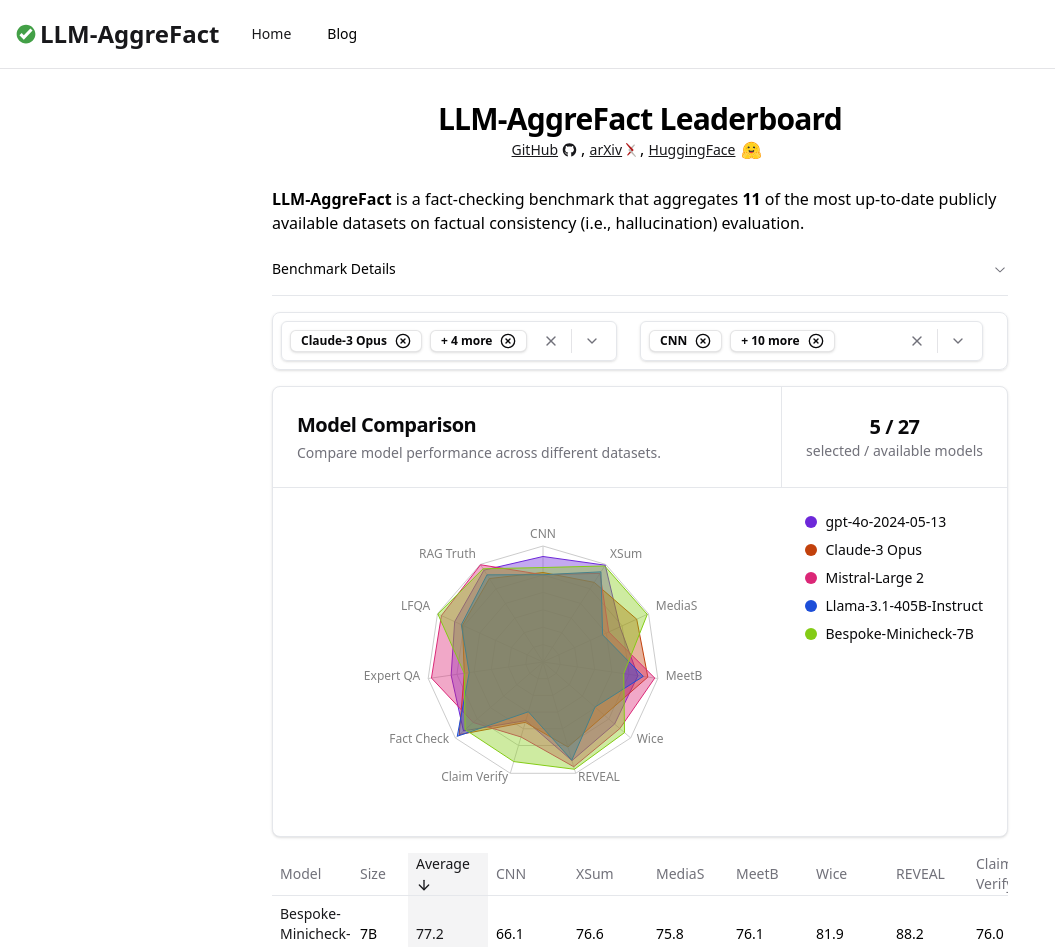
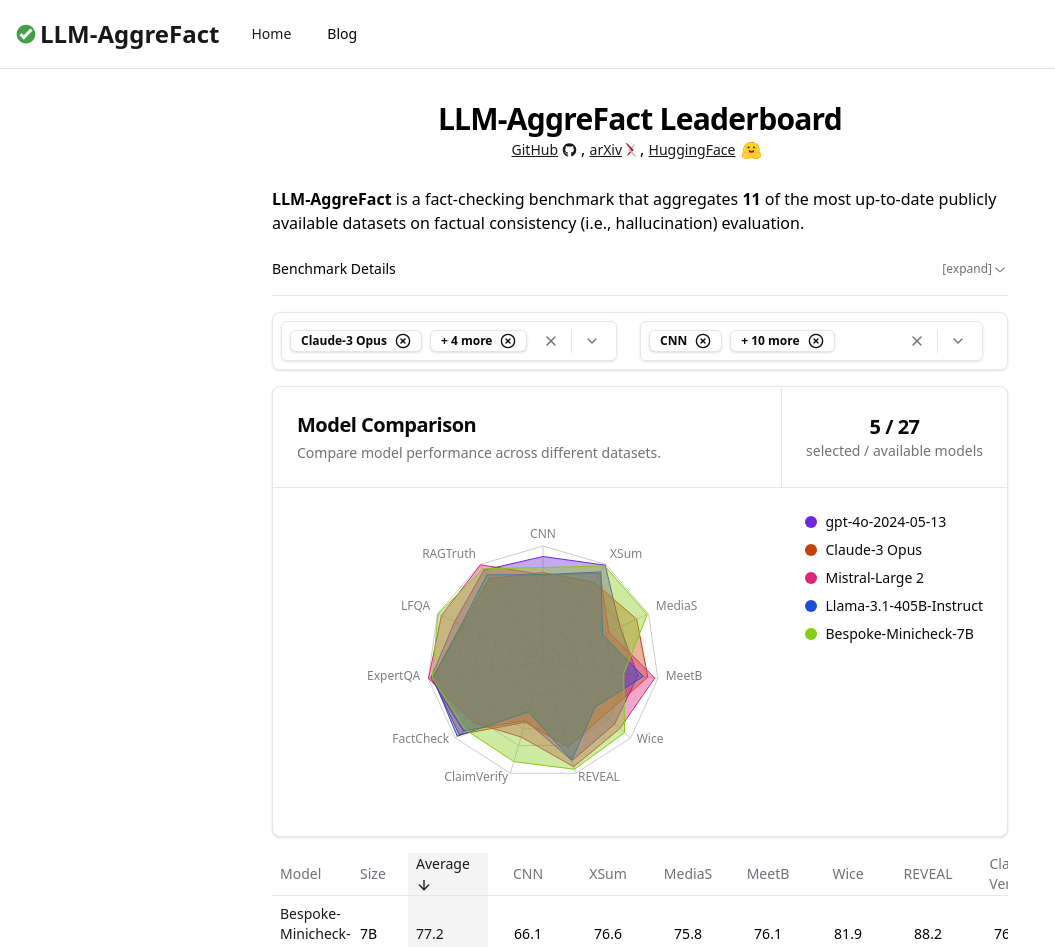
Before and after one commit to rin2401/llm-aggrefact, a Next.js app: page / in a window 1280 px wide. Shown: the top 947 px of the page, without its empty margins (0-1055 px from the left). Built offline with nearby package versions, Linux system fonts and the light colour scheme.

Commit message:
add expand to accordion + fix table column alignment

```diff
--- a/src/app/data.tsx
+++ b/src/app/data.tsx
@@ -10,11 +10,11 @@
     MeetB: 79.7,
     Wice: 76.3,
     REVEAL: 85.8,
-    "Claim Verify": 69.8,
-    "Fact Check": 76.0,
-    "Expert QA": 58.3,
+    ClaimVerify: 69.8,
+    FactCheck: 76.0,
+    ExpertQA: 58.3,
     LFQA: 80.3,
-    "RAG Truth": 81.6,
+    RAGTruth: 81.6,
     color: "#ddd6fe",
     link: "https://openai.com/index/gpt-4o-mini-advancing-cost-efficient-intelligence/",
   },
@@ -27,11 +27,11 @@
     MeetB: 79.8,
     Wice: 78.5,
     REVEAL: 86.5,
-    "Claim Verify": 69.0,
-    "Fact Check": 77.5,
-    "Expert QA": 59.6,
+    ClaimVerify: 69.0,
+    FactCheck: 77.5,
+    ExpertQA: 59.6,
     LFQA: 83.6,
-    "RAG Truth": 84.3,
+    RAGTruth: 84.3,
     color: "#6d28d9",
     link: "https://platform.openai.com/docs/models/gpt-4o",
   },
@@ -44,11 +44,11 @@
     MeetB: 79.9,
     Wice: 80.4,
     REVEAL: 87.8,
-    "Claim Verify": 67.6,
-    "Fact Check": 79.9,
-    "Expert QA": 59.2,
+    ClaimVerify: 67.6,
+    FactCheck: 79.9,
+    ExpertQA: 59.2,
     LFQA: 83.1,
-    "RAG Truth": 85.3,
+    RAGTruth: 85.3,
     color: "#a78bfa",
     link: "https://platform.openai.com/docs/models/gpt-4-turbo-and-gpt-4",
   },
@@ -61,11 +61,11 @@
     MeetB: 73.4,
     Wice: 68.5,
     REVEAL: 84.7,
-    "Claim Verify": 65.2,
-    "Fact Check": 70.8,
-    "Expert QA": 57.2,
+    ClaimVerify: 65.2,
+    FactCheck: 70.8,
+    ExpertQA: 57.2,
     LFQA: 73.8,
-    "RAG Truth": 75.6,
+    RAGTruth: 75.6,
     color: "#ede9fe",
     link: "https://platform.openai.com/docs/models/gpt-3-5-turbo",
   },
@@ -79,11 +79,11 @@
     MeetB: 82.4,
     Wice: 75.0,
     REVEAL: 83.8,
-    "Claim Verify": 69.3,
-    "Fact Check": 78.8,
-    "Expert QA": 58.8,
+    ClaimVerify: 69.3,
+    FactCheck: 78.8,
+    ExpertQA: 58.8,
     LFQA: 81.6,
-    "RAG Truth": 81.8,
+    RAGTruth: 81.8,
     color: "#c2410c",
     link: "https://www.anthropic.com/news/claude-3-family",
   },
@@ -96,11 +96,11 @@
     MeetB: 72.3,
     Wice: 64.3,
     REVEAL: 88.2,
-    "Claim Verify": 69.7,
-    "Fact Check": 79.3,
-    "Expert QA": 59.8,
+    ClaimVerify: 69.7,
+    FactCheck: 79.3,
+    ExpertQA: 59.8,
     LFQA: 78.2,
-    "RAG Truth": 75.0,
+    RAGTruth: 75.0,
     color: "#fb923c",
     link: "https://www.anthropic.com/news/claude-2-1",
   },
@@ -113,11 +113,11 @@
     MeetB: 65.8,
     Wice: 65.8,
     REVEAL: 85.5,
-    "Claim Verify": 61.8,
-    "Fact Check": 76.8,
-    "Expert QA": 56.8,
+    ClaimVerify: 61.8,
+    FactCheck: 76.8,
+    ExpertQA: 56.8,
     LFQA: 75.9,
-    "RAG Truth": 57.6,
+    RAGTruth: 57.6,
     link: "https://deepmind.google/technologies/gemini/pro/",
   },
   {
@@ -129,11 +129,11 @@
     MeetB: 73.6,
     Wice: 63.4,
     REVEAL: 84.2,
-    "Claim Verify": 60.5,
-    "Fact Check": 76.4,
-    "Expert QA": 56.6,
+    ClaimVerify: 60.5,
+    FactCheck: 76.4,
+    ExpertQA: 56.6,
     LFQA: 71.4,
-    "RAG Truth": 61.6,
+    RAGTruth: 61.6,
     link: "https://blog.google/technology/ai/google-palm-2-ai-large-language-model/",
   },
   {
@@ -145,11 +145,11 @@
     MeetB: 84.2,
     Wice: 80.3,
     REVEAL: 87.7,
-    "Claim Verify": 71.8,
-    "Fact Check": 74.5,
-    "Expert QA": 60.8,
+    ClaimVerify: 71.8,
+    FactCheck: 74.5,
+    ExpertQA: 60.8,
     LFQA: 87.0,
-    "RAG Truth": 85.9,
+    RAGTruth: 85.9,
     color: "#db2777",
     link: "https://huggingface.co/mistralai/Mistral-Large-Instruct-2407",
   },
@@ -162,11 +162,11 @@
     MeetB: 78.9,
     Wice: 76.6,
     REVEAL: 88.4,
-    "Claim Verify": 67.6,
-    "Fact Check": 79.0,
-    "Expert QA": 60.0,
+    ClaimVerify: 67.6,
+    FactCheck: 79.0,
+    ExpertQA: 60.0,
     LFQA: 81.7,
-    "RAG Truth": 81.7,
+    RAGTruth: 81.7,
     color: "#f472b6",
     link: "https://mistral.ai/news/mistral-large/",
   },
@@ -179,11 +179,11 @@
     MeetB: 78.5,
     Wice: 69.5,
     REVEAL: 85.8,
-    "Claim Verify": 63.8,
-    "Fact Check": 79.5,
-    "Expert QA": 57.4,
+    ClaimVerify: 63.8,
+    FactCheck: 79.5,
+    ExpertQA: 57.4,
     LFQA: 76.5,
-    "RAG Truth": 78.8,
+    RAGTruth: 78.8,
     color: "#9d174d",
     link: "https://huggingface.co/mistralai/Mixtral-8x22B-Instruct-v0.1",
   },
@@ -196,11 +196,11 @@
     MeetB: 73.3,
     Wice: 63.8,
     REVEAL: 80.8,
-    "Claim Verify": 64.3,
-    "Fact Check": 75.1,
-    "Expert QA": 56.3,
+    ClaimVerify: 64.3,
+    FactCheck: 75.1,
+    ExpertQA: 56.3,
     LFQA: 70.8,
-    "RAG Truth": 68.1,
+    RAGTruth: 68.1,
     color: "#f9a8d4",
     link: "https://mistral.ai/technology/#models",
   },
@@ -213,11 +213,11 @@
     MeetB: 81.2,
     Wice: 71.8,
     REVEAL: 86.4,
-    "Claim Verify": 67.5,
-    "Fact Check": 79.4,
-    "Expert QA": 58.5,
+    ClaimVerify: 67.5,
+    FactCheck: 79.4,
+    ExpertQA: 58.5,
     LFQA: 81.9,
-    "RAG Truth": 82.9,
+    RAGTruth: 82.9,
     color: "#1d4ed8",
     link: "https://huggingface.co/meta-llama/Meta-Llama-3.1-405B-Instruct",
   },
@@ -230,11 +230,11 @@
     MeetB: 81.0,
     Wice: 73.9,
     REVEAL: 86.4,
-    "Claim Verify": 70.3,
-    "Fact Check": 78.6,
-    "Expert QA": 58.5,
+    ClaimVerify: 70.3,
+    FactCheck: 78.6,
+    ExpertQA: 58.5,
     LFQA: 83.8,
-    "RAG Truth": 83.0,
+    RAGTruth: 83.0,
     color: "#3b82f6",
     link: "https://huggingface.co/meta-llama/Meta-Llama-3.1-70B-Instruct",
   },
@@ -247,11 +247,11 @@
     MeetB: 75.5,
     Wice: 72.0,
     REVEAL: 83.5,
-    "Claim Verify": 66.5,
-    "Fact Check": 72.3,
-    "Expert QA": 57.8,
+    ClaimVerify: 66.5,
+    FactCheck: 72.3,
+    ExpertQA: 57.8,
     LFQA: 77.5,
-    "RAG Truth": 73.6,
+    RAGTruth: 73.6,
     color: "#60a5fa",
     link: "https://huggingface.co/meta-llama/Meta-Llama-3.1-8B-Instruct",
   },
@@ -264,11 +264,11 @@
     MeetB: 80.6,
     Wice: 74.4,
     REVEAL: 85.9,
-    "Claim Verify": 67.8,
-    "Fact Check": 76.2,
-    "Expert QA": 57.8,
+    ClaimVerify: 67.8,
+    FactCheck: 76.2,
+    ExpertQA: 57.8,
     LFQA: 82.4,
-    "RAG Truth": 80.6,
+    RAGTruth: 80.6,
     color: "#93c5fd",
     link: "https://huggingface.co/meta-llama/Meta-Llama-3-70B-Instruct",
   },
@@ -281,11 +281,11 @@
     MeetB: 68.0,
     Wice: 63.7,
     REVEAL: 77.3,
-    "Claim Verify": 59.8,
-    "Fact Check": 67.5,
-    "Expert QA": 55.2,
+    ClaimVerify: 59.8,
+    FactCheck: 67.5,
+    ExpertQA: 55.2,
     LFQA: 64.9,
-    "RAG Truth": 64.0,
+    RAGTruth: 64.0,
     link: "https://huggingface.co/internlm/internlm2_5-7b-chat",
   },
   {
@@ -297,11 +297,11 @@
     MeetB: 55.3,
     Wice: 55.3,
     REVEAL: 87.2,
-    "Claim Verify": 59.5,
-    "Fact Check": 69.0,
-    "Expert QA": 55.6,
+    ClaimVerify: 59.5,
+    FactCheck: 69.0,
+    ExpertQA: 55.6,
     LFQA: 61.8,
-    "RAG Truth": 62.5,
+    RAGTruth: 62.5,
     link: "https://huggingface.co/google/t5_xxl_true_nli_mixture",
   },
   {
@@ -313,11 +313,11 @@
     MeetB: 69.5,
     Wice: 58.5,
     REVEAL: 81.3,
-    "Claim Verify": 64.0,
-    "Fact Check": 72.5,
-    "Expert QA": 56.2,
+    ClaimVerify: 64.0,
+    FactCheck: 72.5,
+    ExpertQA: 56.2,
     LFQA: 72.2,
-    "RAG Truth": 65.3,
+    RAGTruth: 65.3,
     link: "https://github.com/tagoyal/factuality-datasets",
   },
   {
@@ -329,11 +329,11 @@
     MeetB: 71.0,
     Wice: 62.8,
     REVEAL: 85.3,
-    "Claim Verify": 69.7,
-    "Fact Check": 75.2,
-    "Expert QA": 55.2,
+    ClaimVerify: 69.7,
+    FactCheck: 75.2,
+    ExpertQA: 55.2,
     LFQA: 77.6,
-    "RAG Truth": 65.6,
+    RAGTruth: 65.6,
     link: "https://github.com/tingofurro/summac/",
   },
   {
@@ -345,11 +345,11 @@
     MeetB: 62.8,
     Wice: 54.3,
     REVEAL: 67.7,
-    "Claim Verify": 70.9,
-    "Fact Check": 53.4,
-    "Expert QA": 54.9,
+    ClaimVerify: 70.9,
+    FactCheck: 53.4,
+    ExpertQA: 54.9,
     LFQA: 62.1,
-    "RAG Truth": 61.7,
+    RAGTruth: 61.7,
     link: "https://github.com/tingofurro/summac/",
   },
   {
@@ -361,11 +361,11 @@
     MeetB: 72.6,
     Wice: 66.0,
     REVEAL: 85.3,
-    "Claim Verify": 69.6,
-    "Fact Check": 74.3,
-    "Expert QA": 58.3,
+    ClaimVerify: 69.6,
+    FactCheck: 74.3,
+    ExpertQA: 58.3,
     LFQA: 84.5,
-    "RAG Truth": 71.7,
+    RAGTruth: 71.7,
     link: "https://github.com/yuh-zha/AlignScore",
   },
   {
@@ -377,11 +377,11 @@
     MeetB: 75.9,
     Wice: 67.6,
     REVEAL: 88.8,
-    "Claim Verify": 77.4,
-    "Fact Check": 73.3,
-    "Expert QA": 57.4,
+    ClaimVerify: 77.4,
+    FactCheck: 73.3,
+    ExpertQA: 57.4,
     LFQA: 84.4,
-    "RAG Truth": 77.2,
+    RAGTruth: 77.2,
     color: "#d9f99d",
     link: "https://huggingface.co/lytang/MiniCheck-RoBERTa-Large",
   },
@@ -394,11 +394,11 @@
     MeetB: 72.7,
     Wice: 69.4,
     REVEAL: 87.3,
-    "Claim Verify": 75.6,
-    "Fact Check": 73.0,
-    "Expert QA": 58.9,
+    ClaimVerify: 75.6,
+    FactCheck: 73.0,
+    ExpertQA: 58.9,
     LFQA: 83.9,
-    "RAG Truth": 78.8,
+    RAGTruth: 78.8,
     color: "#ecfccb",
     link: "https://huggingface.co/lytang/MiniCheck-DeBERTa-v3-Large",
   },
@@ -411,11 +411,11 @@
     MeetB: 77.3,
     Wice: 72.2,
     REVEAL: 86.2,
-    "Claim Verify": 74.6,
-    "Fact Check": 74.7,
-    "Expert QA": 59.0,
+    ClaimVerify: 74.6,
+    FactCheck: 74.7,
+    ExpertQA: 59.0,
     LFQA: 85.2,
-    "RAG Truth": 78.0,
+    RAGTruth: 78.0,
     color: "#bef264",
     link: "https://huggingface.co/lytang/MiniCheck-Flan-T5-Large",
   },
@@ -428,11 +428,11 @@
     MeetB: 76.1,
     Wice: 84.0,
     REVEAL: 88.4,
-    "Claim Verify": 74.1,
-    "Fact Check": 78.8,
-    "Expert QA": 59.3,
+    ClaimVerify: 74.1,
+    FactCheck: 78.8,
+    ExpertQA: 59.3,
     LFQA: 85.5,
-    "RAG Truth": 83.5,
+    RAGTruth: 83.5,
     color: "#a3e635",
     link: "https://huggingface.co/bespokelabs/Llama3.1-Bespoke-MiniCheck-8B",
   },
@@ -446,11 +446,11 @@
     MeetB: 76.1,
     Wice: 81.9,
     REVEAL: 88.2,
-    "Claim Verify": 76.0,
-    "Fact Check": 77.0,
-    "Expert QA": 58.8,
+    ClaimVerify: 76.0,
+    FactCheck: 77.0,
+    ExpertQA: 58.8,
     LFQA: 87.9,
-    "RAG Truth": 84.7,
+    RAGTruth: 84.7,
     color: "#84cc16",
     link: "https://huggingface.co/bespokelabs/Bespoke-Minicheck-7B",
   },
--- a/src/components/Leaderboard.tsx
+++ b/src/components/Leaderboard.tsx
@@ -38,15 +38,22 @@
   MeetB: number;
   Wice: number;
   REVEAL: number;
-  "Claim Verify": number;
-  "Fact Check": number;
-  "Expert QA": number;
+  ClaimVerify: number;
+  FactCheck: number;
+  ExpertQA: number;
   LFQA: number;
-  "RAG Truth": number;
+  RAGTruth: number;
   link: string;
   color?: string;
   [key: string]: string | number | undefined;
 }
+
+const columnToPrettyName: { [key: string]: string } = {
+  ClaimVerify: "Claim Verify",
+  FactCheck: "Fact Check",
+  ExpertQA: "Expert QA",
+  RAGTruth: "RAG Truth",
+};
 
 interface LeaderboardProps {
   scoresData: ModelData[];
@@ -419,10 +426,14 @@
           <TableHead
             key={column}
             onClick={() => requestSort(column as NumericDataColumn)}
-            className="w-20 break-words"
+            className="w-20 break-words text-center"
           >
             <div className="whitespace-normal overflow-hidden break-words">
-              <span>{column}</span>
+              <span>
+                {column in columnToPrettyName
+                  ? columnToPrettyName[column as string]
+                  : column}
+              </span>
               {sortColumn === column && (
                 <ArrowDown className="h-4 w-4 flex-shrink-0 inline" />
               )}
@@ -447,7 +458,7 @@
             {(item.Average as number).toFixed(1)}
           </TableCell>
           {selectedColumns.map((column) => (
-            <TableCell key={column}>
+            <TableCell className="text-center" key={column}>
               {isNumber(item[column])
                 ? (item[column] as number).toFixed(1)
                 : item[column]}
--- a/src/components/ui/accordion.tsx
+++ b/src/components/ui/accordion.tsx
@@ -1,12 +1,12 @@
-"use client"
+"use client";
 
-import * as React from "react"
-import * as AccordionPrimitive from "@radix-ui/react-accordion"
-import { ChevronDownIcon } from "@radix-ui/react-icons"
+import * as AccordionPrimitive from "@radix-ui/react-accordion";
+import { ChevronDownIcon } from "@radix-ui/react-icons";
+import * as React from "react";
 
-import { cn } from "@/lib/utils"
+import { cn } from "@/lib/utils";
 
-const Accordion = AccordionPrimitive.Root
+const Accordion = AccordionPrimitive.Root;
 
 const AccordionItem = React.forwardRef<
   React.ElementRef<typeof AccordionPrimitive.Item>,
@@ -17,8 +17,8 @@
     className={cn("border-b", className)}
     {...props}
   />
-))
-AccordionItem.displayName = "AccordionItem"
+));
+AccordionItem.displayName = "AccordionItem";
 
 const AccordionTrigger = React.forwardRef<
   React.ElementRef<typeof AccordionPrimitive.Trigger>,
@@ -34,11 +34,14 @@
       {...props}
     >
       {children}
-      <ChevronDownIcon className="h-4 w-4 shrink-0 text-muted-foreground transition-transform duration-200" />
+      <div className="flex flex-row p-0 justify-center items-center">
+        <p className="text-xs text-muted-foreground">[expand]</p>
+        <ChevronDownIcon className="h-4 w-4 shrink-0 text-muted-foreground transition-transform duration-200" />
+      </div>
     </AccordionPrimitive.Trigger>
   </AccordionPrimitive.Header>
-))
-AccordionTrigger.displayName = AccordionPrimitive.Trigger.displayName
+));
+AccordionTrigger.displayName = AccordionPrimitive.Trigger.displayName;
 
 const AccordionContent = React.forwardRef<
   React.ElementRef<typeof AccordionPrimitive.Content>,
@@ -51,7 +54,7 @@
   >
     <div className={cn("pb-4 pt-0", className)}>{children}</div>
   </AccordionPrimitive.Content>
-))
-AccordionContent.displayName = AccordionPrimitive.Content.displayName
+));
+AccordionContent.displayName = AccordionPrimitive.Content.displayName;
 
-export { Accordion, AccordionItem, AccordionTrigger, AccordionContent }
+export { Accordion, AccordionContent, AccordionItem, AccordionTrigger };
```
